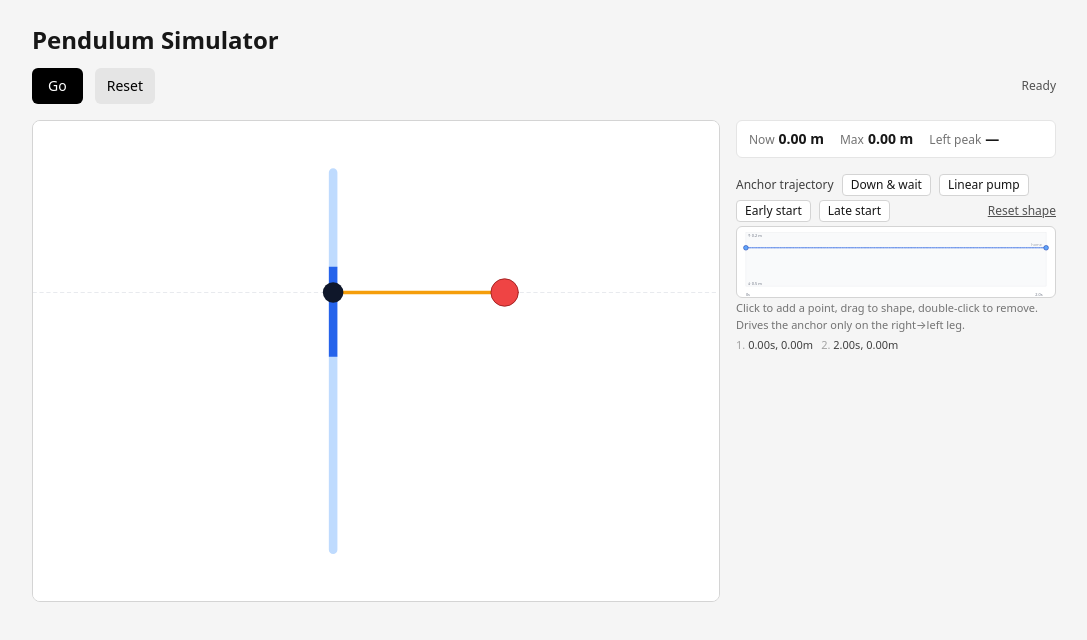
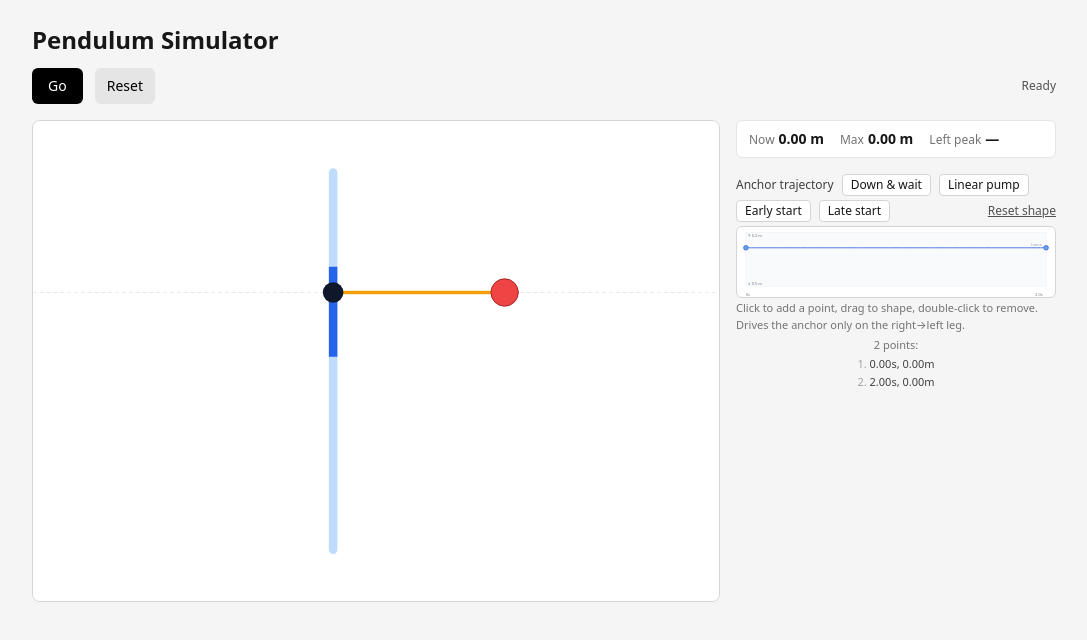
Before and after one commit to dalv/pendulum-simulation, a Next.js app: page / in a window 1280 px wide. Shown: the top 640 px of the page, without its empty margins (96-1183 px from the left). Built offline with nearby package versions, Linux system fonts and the light colour scheme.

Commit message:
point info layout change

```diff
--- a/app/PendulumSimulator.tsx
+++ b/app/PendulumSimulator.tsx
@@ -958,7 +958,10 @@ function AnchorTimeline({
       <div className="text-[11px] text-neutral-500 mt-0.5">
         Click to add a point, drag to shape, double-click to remove. Drives the anchor only on the right→left leg.
       </div>
-      <div className="text-[11px] text-neutral-700 mt-1 flex flex-wrap items-center gap-x-2 gap-y-0.5 tabular-nums">
+      <div className="text-[11px] text-neutral-700 mt-1 flex flex-col items-center gap-x-2 gap-y-0.5 tabular-nums">
+        <span className="text-neutral-500">
+          {traj.length} point{traj.length === 1 ? "" : "s"}:
+        </span>
         {traj.map((p, i) => {
           const timeS = p.t * TRAJECTORY_DURATION_S;
           // Internal offset is +px = anchor down. The user's notation (matching
```
